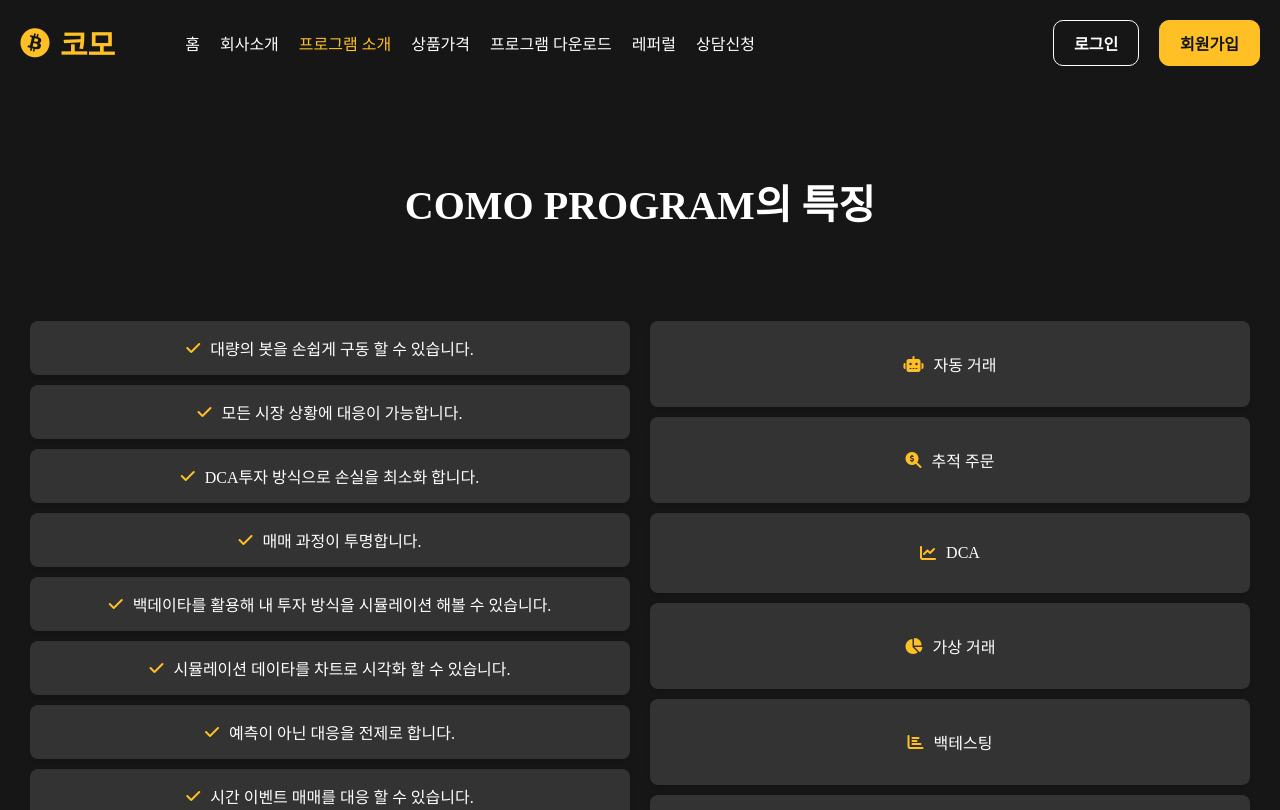
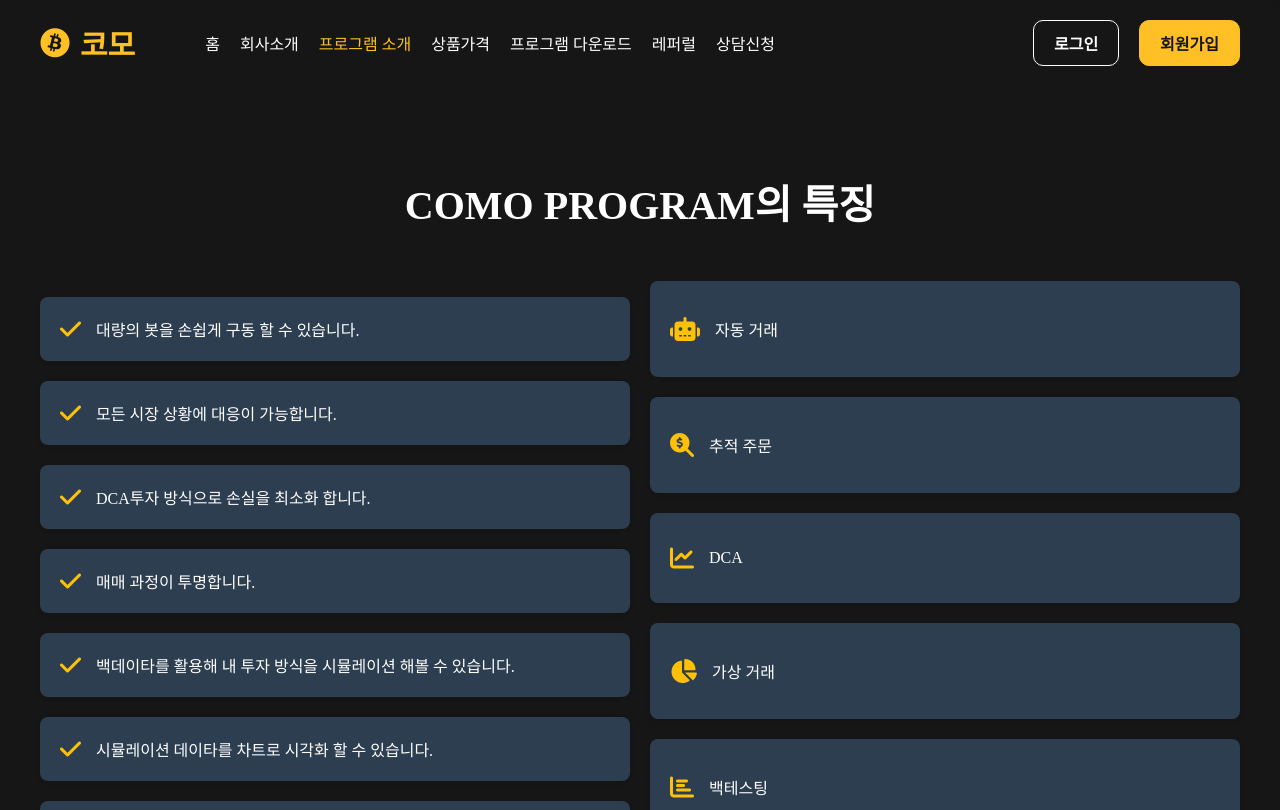
Before and after one commit to Ryugi62/como_website, a Vue app in the folder web/: page /program in a window 1280 px wide. Shown: the top 810 px of the page. Built offline with nearby package versions, Linux system fonts and the light colour scheme.

Commit message:
design : change program view design

```diff
--- a/web/src/views/ProgramView.vue
+++ b/web/src/views/ProgramView.vue
@@ -114,61 +114,66 @@ export default {
 
 <style scoped>
 * {
-  /* border: 1px solid red; */
+  box-sizing: border-box; /* 모든 요소에 박스 크기 조정 */
 }
 
 .program-view {
   margin: auto;
   max-width: 1440px;
+  box-shadow: 0 4px 8px rgba(0, 0, 0, 0.05); /* 약한 그림자 효과 */
+  border-radius: 10px; /* 약간 둥근 모서리 */
 }
 
 .content {
-  padding: 60px 20px;
-  text-align: center; /* 중앙 정렬 */
+  padding: 60px 40px;
+  text-align: center;
+  border-radius: 10px;
 }
 
 .content-title {
   font-size: 2.5rem;
   font-weight: bold;
-  margin-bottom: 80px; /* 여백 */
+  margin-bottom: 50px;
 }
 
 .feature-container {
   display: flex;
-  margin-top: 20px;
-  justify-content: space-between; /* 항목 간격 */
+  justify-content: space-around; /* 항목 간격 조절 */
+  align-items: flex-start; /* 항목 상단 정렬 */
+  flex-wrap: wrap; /* 반응형 레이아웃 */
+  gap: 20px; /* 항목 간 간격 */
 }
 
 .feature-explanations,
 .features {
   flex: 1;
-  margin: 0 10px; /* 양쪽 여백 */
+  min-width: 300px; /* 최소 너비 설정 */
 }
 
 .feature-explanation,
 .feature {
-  margin: 10px 0;
+  background: #2c3e50; /* 진한 회색-파란색 배경 */
+  padding: 20px;
+  margin-bottom: 20px;
+  border-radius: 8px;
+  box-shadow: 0 2px 4px rgba(0, 0, 0, 0.1);
   display: flex;
-  padding: 15px;
-  background: #333;
-  box-shadow: 0 2px 4px rgba(0, 0, 0, 0.1);
   align-items: center;
-  border-radius: 8px;
-  justify-content: center;
 }
 
 .feature-explanation i,
 .feature i {
-  color: #ffc025; /* 아이콘 색상 */
-  margin-right: 10px;
+  color: #ffc107; /* 금색 아이콘 */
+  margin-right: 15px;
+  font-size: 1.5rem; /* 아이콘 크기 */
 }
 
 @media screen and (max-width: 768px) {
   .feature-container {
-    flex-direction: column-reverse;
+    flex-direction: column;
   }
   .content-title {
-    font-size: 1.5rem;
+    font-size: 1.8rem;
   }
 }
 </style>
```
